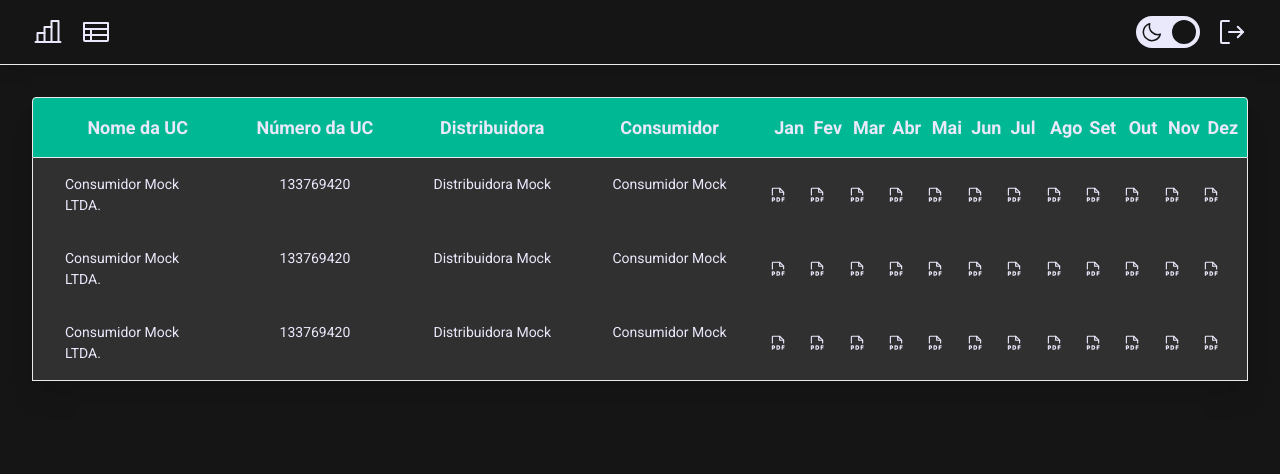
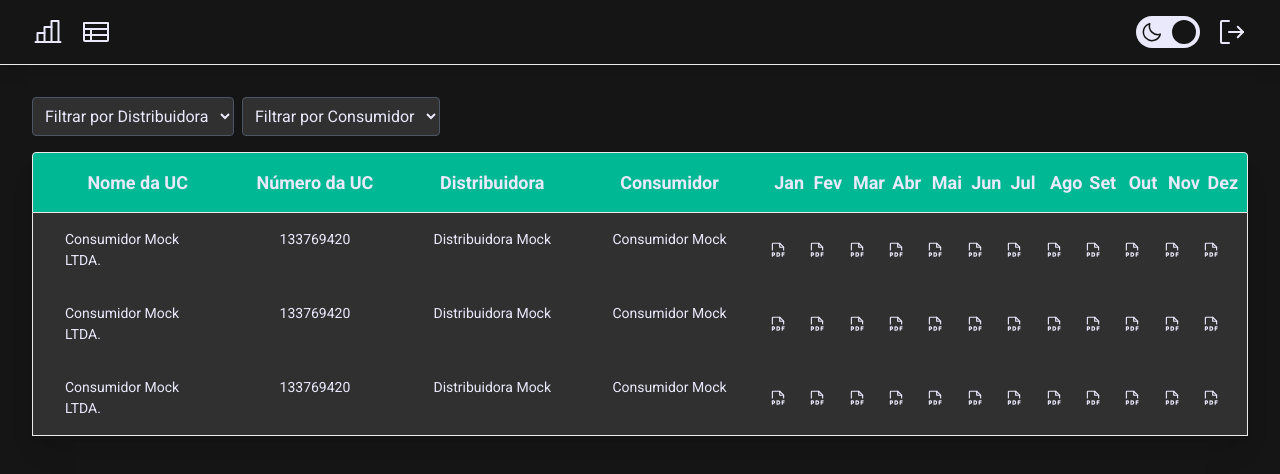
Before and after one commit to mattpsvreis/testelumi, a React (Vite) app in the folder frontend/: page /biblioteca in a window 1280 px wide. Shown: the top 474 px of the page. Built offline with nearby package versions, Linux system fonts and the light colour scheme; sample sign-in values are in the browser's storage.

Commit message:
(frontend) feat: filtragem biblioteca

```diff
--- /dev/null
+++ b/frontend/src/components/data-input/select/index.tsx
@@ -0,0 +1,38 @@
+import React from 'react';
+
+interface SelectProps {
+  value: string;
+  onChange: (value: string) => void;
+  options: string[];
+  placeholder: string;
+}
+
+const Select: React.FC<SelectProps> = ({
+  value,
+  onChange,
+  options,
+  placeholder,
+}) => {
+  return (
+    <select
+      value={value}
+      onChange={(e) => onChange(e.target.value)}
+      className='mr-2 rounded border border-dark-background/50 bg-light-foreground/40 p-2 text-light-text shadow-sm outline-none focus:border-light-primary focus:ring focus:ring-light-primary/20 focus:ring-opacity-50 dark:border-gray-600 dark:bg-dark-foreground dark:text-dark-text dark:focus:border-dark-primary dark:focus:ring-dark-primary/50'
+    >
+      <option value='' className='text-gray-500 dark:text-gray-400'>
+        {placeholder}
+      </option>
+      {options.map((option, index) => (
+        <option
+          key={index}
+          value={option}
+          className='bg-light-foreground/40 text-light-text dark:bg-dark-foreground dark:text-dark-text'
+        >
+          {option}
+        </option>
+      ))}
+    </select>
+  );
+};
+
+export default Select;
--- a/frontend/src/pages/biblioteca/components/table/index.tsx
+++ b/frontend/src/pages/biblioteca/components/table/index.tsx
@@ -1,6 +1,8 @@
+import useBibliotecaStore from '@stores/BibliotecaStore';
 import { FilePdf } from 'phosphor-react';
 
 import ToolTip from '@components/data-display/tooltip';
+import Select from '@components/data-input/select';
 
 import Consumidor from '../../../../models/consumidor';
 import Fatura from '../../../../models/fatura';
@@ -10,6 +12,9 @@ interface TableProps {
 }
 
 const Table: React.FC<TableProps> = ({ data }) => {
+  const { consumidor, distribuidora, setConsumidor, setDistribuidora } =
+    useBibliotecaStore();
+
   const months = [
     'Jan',
     'Fev',
@@ -30,7 +35,39 @@ const Table: React.FC<TableProps> = ({ data }) => {
     window.open(url, '_blank');
   }
 
+  const filteredData = data.filter(
+    (consumidor) =>
+      consumidor.consumidor
+        .toLowerCase()
+        .includes(consumidor.consumidor.toLowerCase()) &&
+      consumidor.distribuidora
+        .toLowerCase()
+        .includes(distribuidora.toLowerCase())
+  );
+
+  const uniqueConsumidor = Array.from(
+    new Set(data.map((consumidor) => consumidor.consumidor))
+  );
+  const uniqueDistribuidora = Array.from(
+    new Set(data.map((consumidor) => consumidor.distribuidora))
+  );
+
   return (
+    <div>
+      <div className='mb-4 flex'>
+        <Select
+          value={distribuidora}
+          onChange={setDistribuidora}
+          options={uniqueDistribuidora}
+          placeholder='Filtrar por Distribuidora'
+        />
+        <Select
+          value={consumidor}
+          onChange={setConsumidor}
+          options={uniqueConsumidor}
+          placeholder='Filtrar por Consumidor'
+        />
+      </div>
       <table className='flex w-full flex-col items-center text-light-text shadow-xl dark:text-dark-text'>
         <thead className='border-1 w-full rounded-t border border-dark-background/50 bg-light-primary px-4 text-lg dark:border-light-background dark:bg-dark-secondary'>
           <tr className='flex w-full flex-row'>
@@ -54,7 +91,7 @@ const Table: React.FC<TableProps> = ({ data }) => {
           </tr>
         </thead>
         <tbody className='border-1 w-full border border-t-0 border-dark-background/50 bg-light-foreground/40 px-4 text-sm dark:border-light-background dark:bg-dark-foreground'>
-        {data.map((consumidor, key) => (
+          {filteredData.map((consumidor, key) => (
             <tr key={key} className='flex w-full flex-row'>
               <td className='flex w-[15%] justify-center p-4'>
                 {consumidor.nome_uc}
@@ -69,7 +106,10 @@ const Table: React.FC<TableProps> = ({ data }) => {
                 {consumidor.consumidor}
               </td>
               {consumidor.faturas.map((fatura, key) => (
-              <td key={key} className='flex w-[3.33333334%] justify-center p-4'>
+                <td
+                  key={key}
+                  className='flex w-[3.33333334%] justify-center p-4'
+                >
                   <button
                     type='button'
                     onClick={() => handleDownloadFatura(fatura)}
@@ -89,6 +129,7 @@ const Table: React.FC<TableProps> = ({ data }) => {
           ))}
         </tbody>
       </table>
+    </div>
   );
 };
 
--- /dev/null
+++ b/frontend/src/stores/BibliotecaStore.ts
@@ -0,0 +1,17 @@
+import { create } from 'zustand';
+
+interface BibliotecaState {
+  consumidor: string;
+  distribuidora: string;
+  setConsumidor: (consumidor: string) => void;
+  setDistribuidora: (distribuidora: string) => void;
+}
+
+const useBibliotecaStore = create<BibliotecaState>((set) => ({
+  consumidor: '',
+  distribuidora: '',
+  setConsumidor: (consumidor) => set({ consumidor: consumidor }),
+  setDistribuidora: (distribuidora) => set({ distribuidora: distribuidora }),
+}));
+
+export default useBibliotecaStore;
```
Lines whose indentation alone changed are shown as unchanged.
